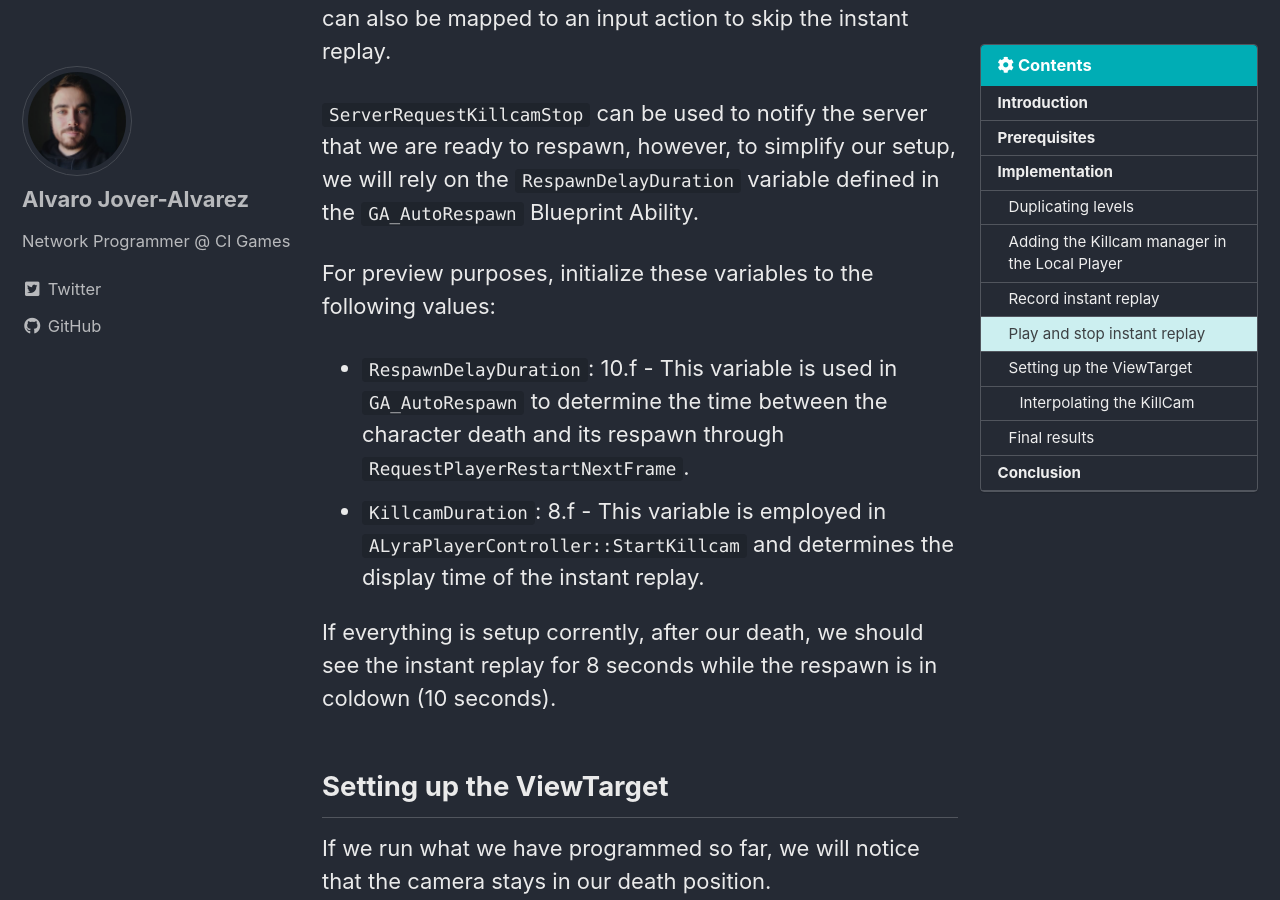
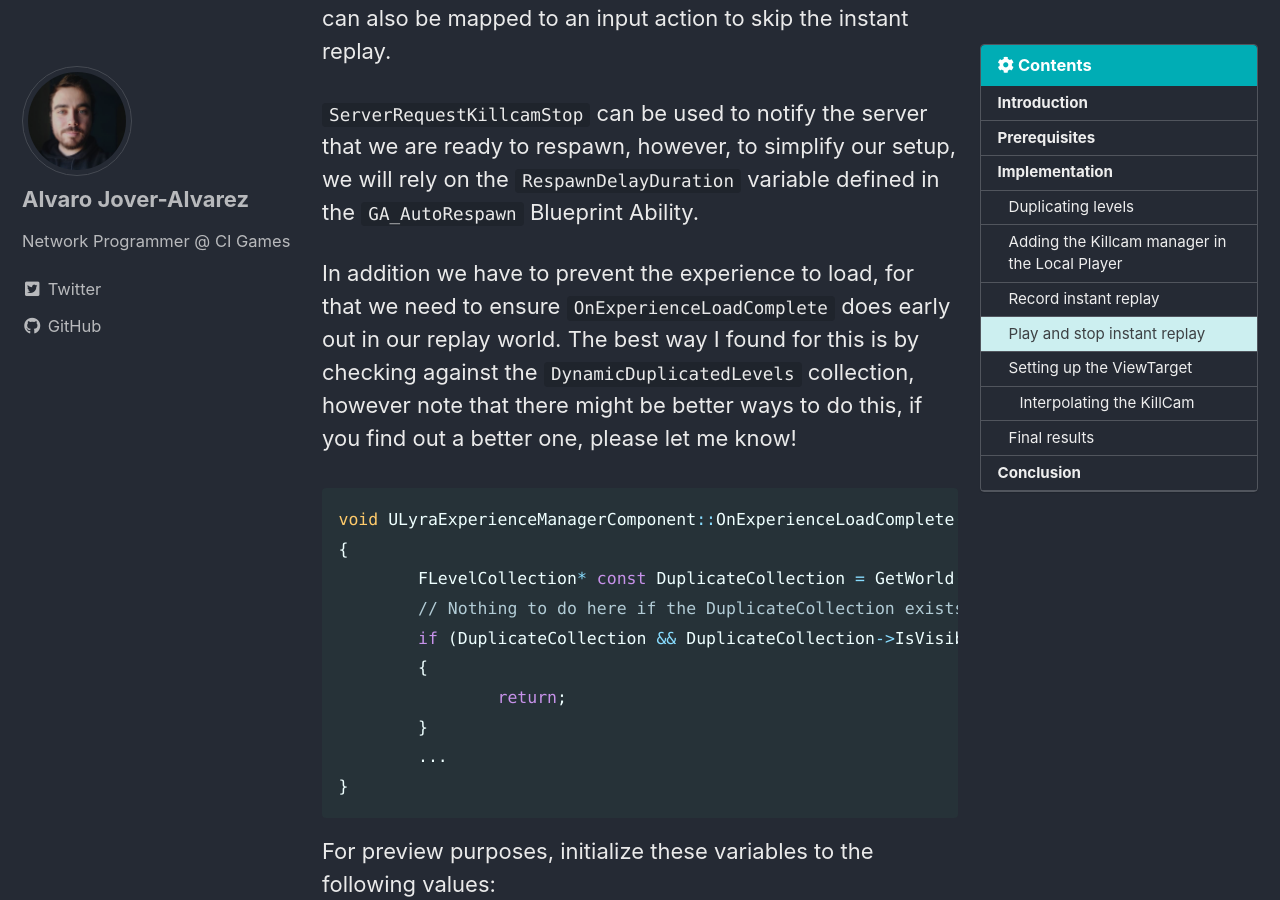
Before and after one commit to vorixo/devtricks, a Jekyll site: the page built from _posts/2023-02-19-killcam.md, in a window 1280 px wide and 900 px high, scrolled down 6041 px. Built offline with Jekyll 4.4.1, drawn with Linux system fonts in a browser that asks for light colours; cached includes are drawn as plain includes; some of the changed text lies outside the part shown.

Commit message:
[FIX] Misc fixes to the killcam article

```diff
--- a/_posts/2023-02-19-killcam.md
+++ b/_posts/2023-02-19-killcam.md
@@ -117,7 +117,7 @@ void ULyraHealthComponent::ClientHandleOutOfHealth_Implementation(const AActor*
 	}
 }
 
-void ALyraPlayerController::StartKillcam(APlayerState* DamageInstigator, AActor* DamageCauser)
+void ALyraPlayerController::StartKillcam(const APlayerState* const DamageInstigator, const AActor* const DamageCauser)
 {
 	if (ULyraLocalPlayer* LocalPlayer = Cast<ULyraLocalPlayer>(Player))
 	{
@@ -148,6 +148,21 @@ void ALyraPlayerController::ServerRequestKillcamStop_Implementation()
 `ClientHandleOutOfHealth` is a Reliable Client RPC that triggers the KillCam replay by calling `StartKillcam` in `ALyraPlayerController`. The timer inside `StartKillcam` stops the instant replay by calling `FinishKillcam`, which also notifies the server that the killcam stopped. `FinishKillcam` can also be mapped to an input action to skip the instant replay.
 
 `ServerRequestKillcamStop` can be used to notify the server that we are ready to respawn, however, to simplify our setup, we will rely on the `RespawnDelayDuration` variable defined in the `GA_AutoRespawn` Blueprint Ability.
+
+In addition we have to prevent the experience to load, for that we need to ensure `OnExperienceLoadComplete` does early out in our replay world. The best way I found for this is by checking against the `DynamicDuplicatedLevels` collection, however note that there might be better ways to do this, if you find out a better one, please let me know!
+
+{% highlight c++ %}
+void ULyraExperienceManagerComponent::OnExperienceLoadComplete()
+{
+	FLevelCollection* const DuplicateCollection = GetWorld()->FindCollectionByType(ELevelCollectionType::DynamicDuplicatedLevels);
+	// Nothing to do here if the DuplicateCollection exists and is visible
+	if (DuplicateCollection && DuplicateCollection->IsVisible())
+	{
+		return;
+	}
+	...
+}
+{% endhighlight %}
 
 For preview purposes, initialize these variables to the following values:
 - `RespawnDelayDuration`: 10.f - This variable is used in `GA_AutoRespawn` to determine the time between the character death and its respawn through `RequestPlayerRestartNextFrame`.
```
Also changed, not shown: other parts of _posts/2023-02-19-killcam.md (+0 -10 lines).
